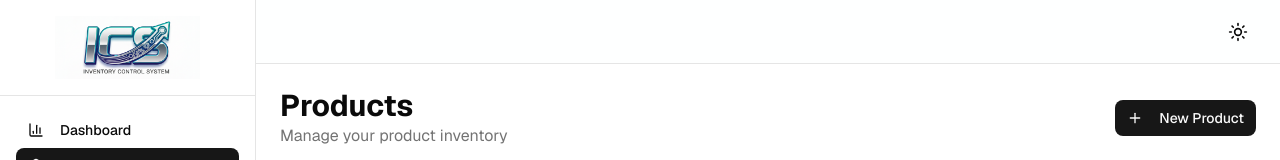
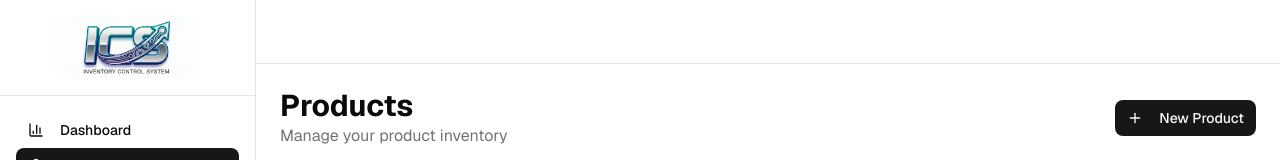
Before and after one commit to kentiohnioh/inventory-control-system-1, a Next.js app: page /products in a window 1280 px wide. Shown: the top 160 px of the page. Built offline with nearby package versions, Linux system fonts and the light colour scheme; no server answers; the database is empty; sample sign-in values are in the browser's storage.

Commit message:
Update toggle functionality

```diff
--- a/app/(protected)/layout.tsx
+++ b/app/(protected)/layout.tsx
@@ -3,7 +3,7 @@
 import React, { useEffect, useState } from 'react'
 import { useRouter } from 'next/navigation'
 import Sidebar from '@/components/layout/sidebar'
-import { ThemeToggle } from '@/components/theme-toggle'
+// import { ThemeToggle } from '@/components/theme-toggle' // Optional: remove this import too
 
 export default function ProtectedLayout({
   children,
@@ -31,9 +31,9 @@ export default function ProtectedLayout({
     <div className="flex h-screen bg-background">
       <Sidebar user={user} />
       <div className="flex-1 flex flex-col overflow-hidden">
-        {/* Top header with theme toggle */}
+        {/* Top header - theme toggle removed */}
         <header className="h-16 border-b border-border bg-card/50 backdrop-blur-sm flex items-center justify-end px-6">
-          <ThemeToggle />
+          {/* ThemeToggle removed - now only in sidebar */}
         </header>
         {/* Main content */}
         <main className="flex-1 overflow-auto">
```
Also changed, not shown: app/(protected)/products/page.tsx (+3 -4 lines).
